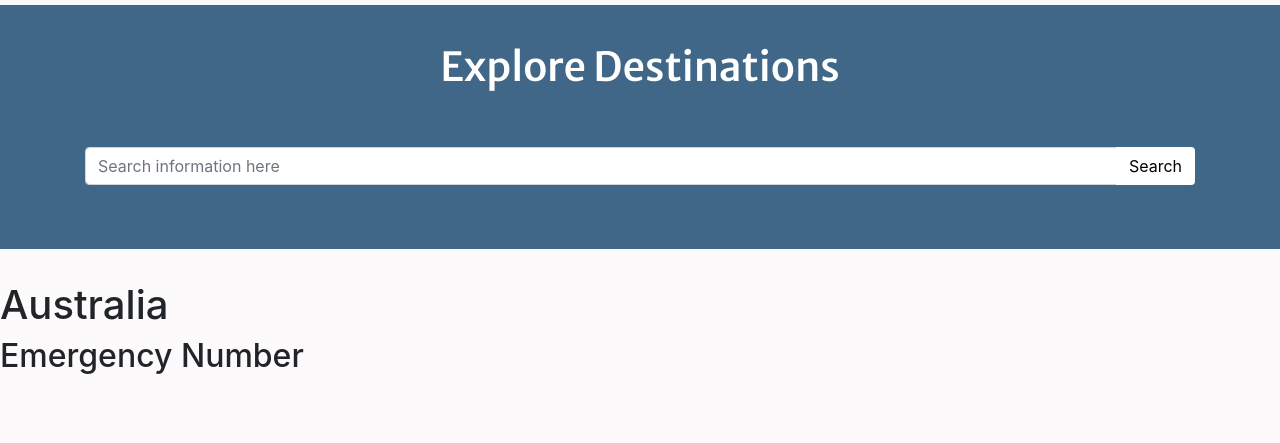
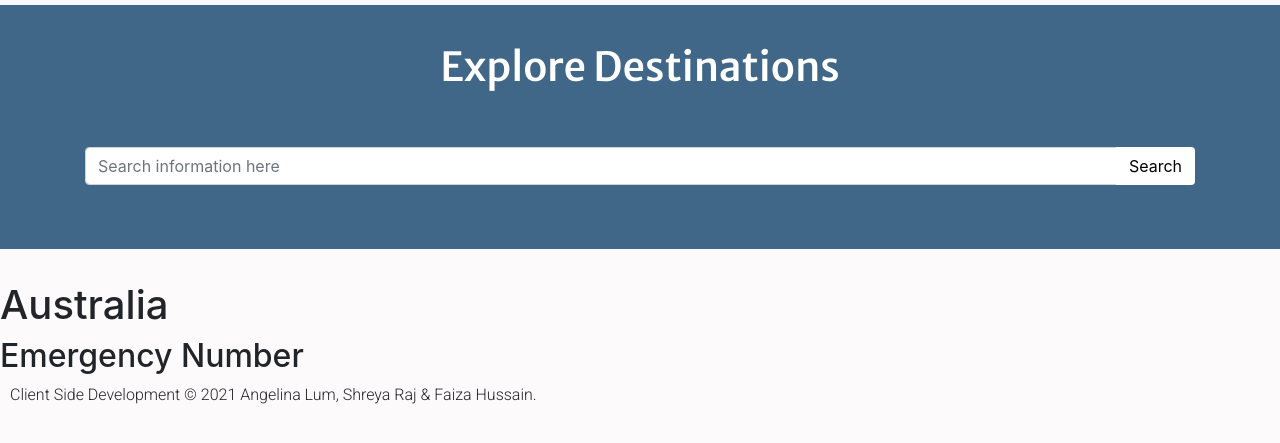
Before and after one commit to info340-wi21/project-1-group-7, a website: page tourism.html in a window 1280 px wide. Shown: the part 61-504 px from the top of the page. Drawn offline with nearby package versions, Linux system fonts and the light colour scheme.

Commit message:
changed names

```diff
--- a/attractions.html
+++ b/tourism.html
@@ -70,6 +70,9 @@
       <h1>Australia</h1>
       <h2>Emergency Number</h2>
   </main>
+  <footer>
+    <p> Client Side Development &copy; 2021 Angelina Lum, Shreya Raj & Faiza Hussain.</p>
+  </footer>
 </body>
 
 </html>
```
